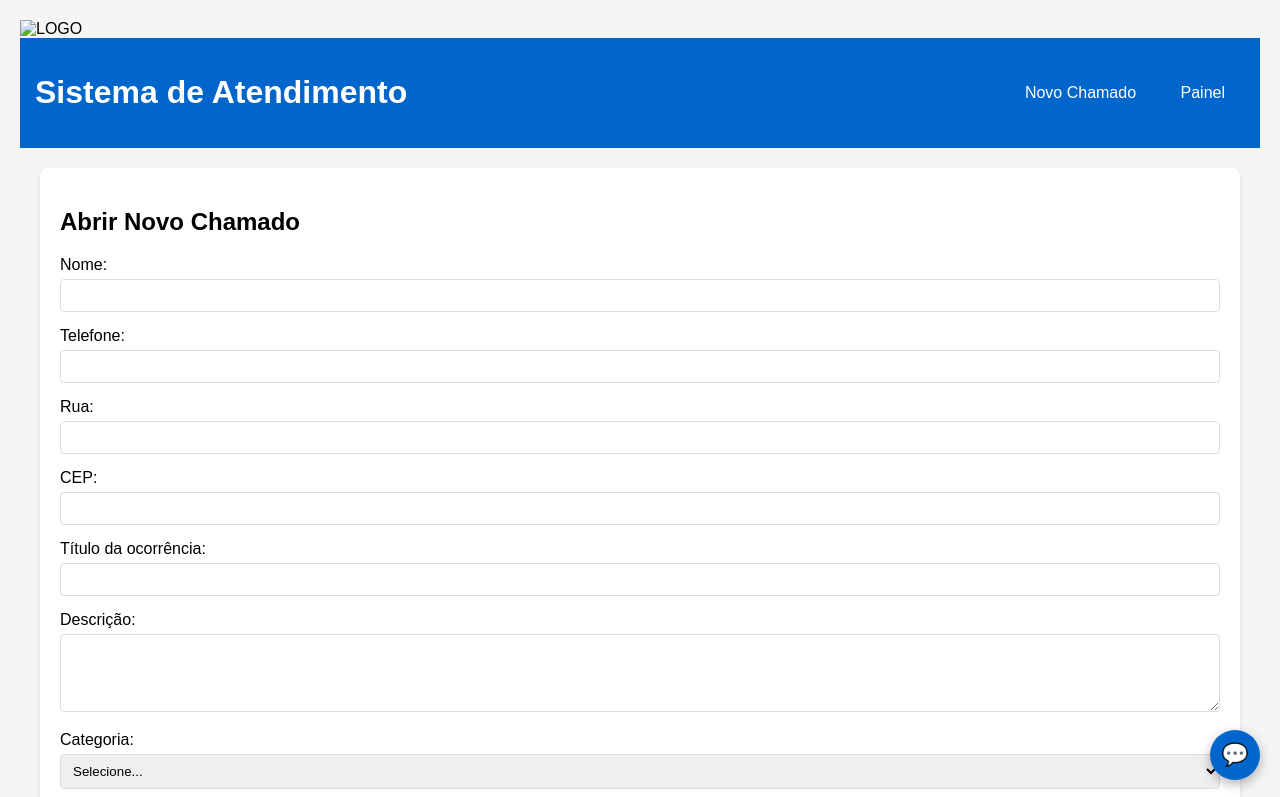
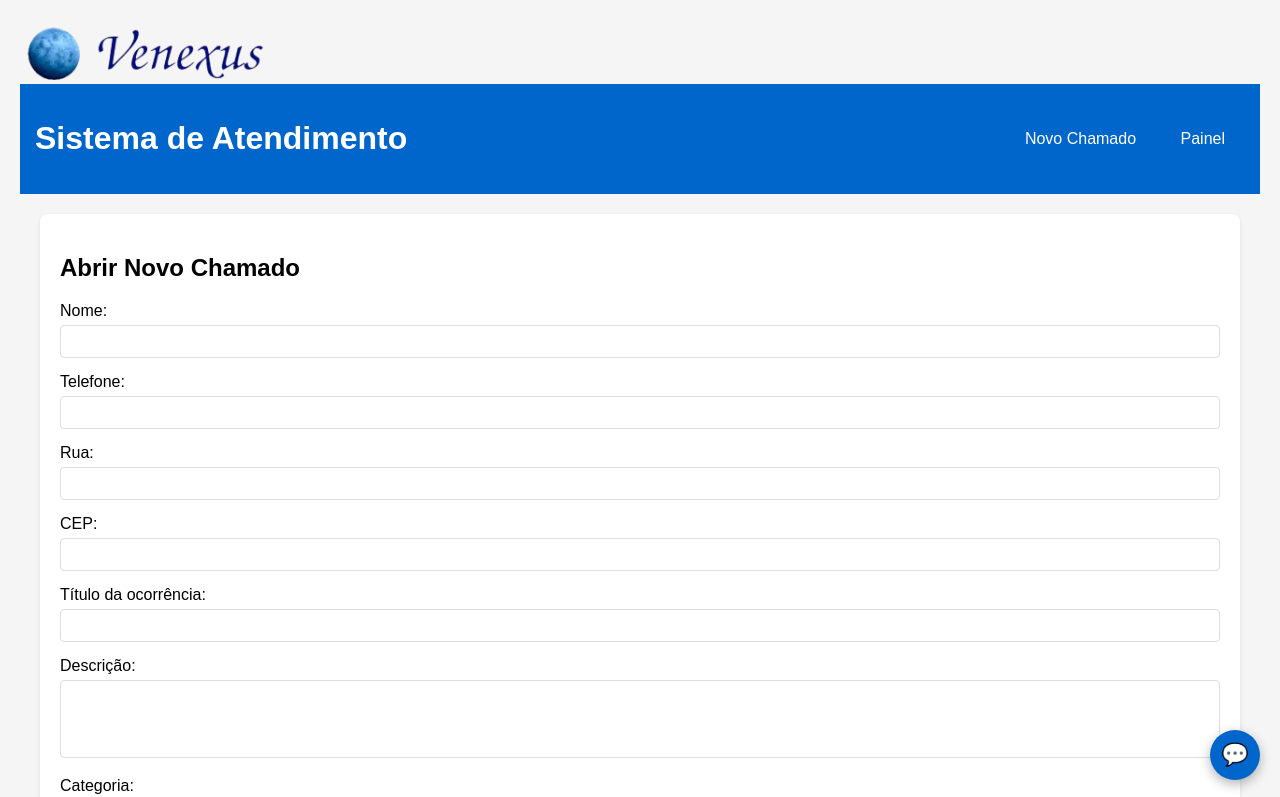
Before and after one commit to MarcosVRS97/Projeto-Integrado-Multidisciplinar, a plain HTML site: page index.html in a window 1280 px wide. Shown: the top 797 px of the page. Drawn offline with Linux system fonts and the light colour scheme.

Commit message:
Update index.html

```diff
--- a/index.html
+++ b/index.html
@@ -193,7 +193,7 @@
 </head>
 <body>
   <div class="logo-container">
-    <img src="img/LOGO.png" alt="LOGO" class="LOGO" />
+    <img src="LOGO.png" alt="LOGO" class="LOGO" />
   </div>
 
   <div class="navbar">
```
